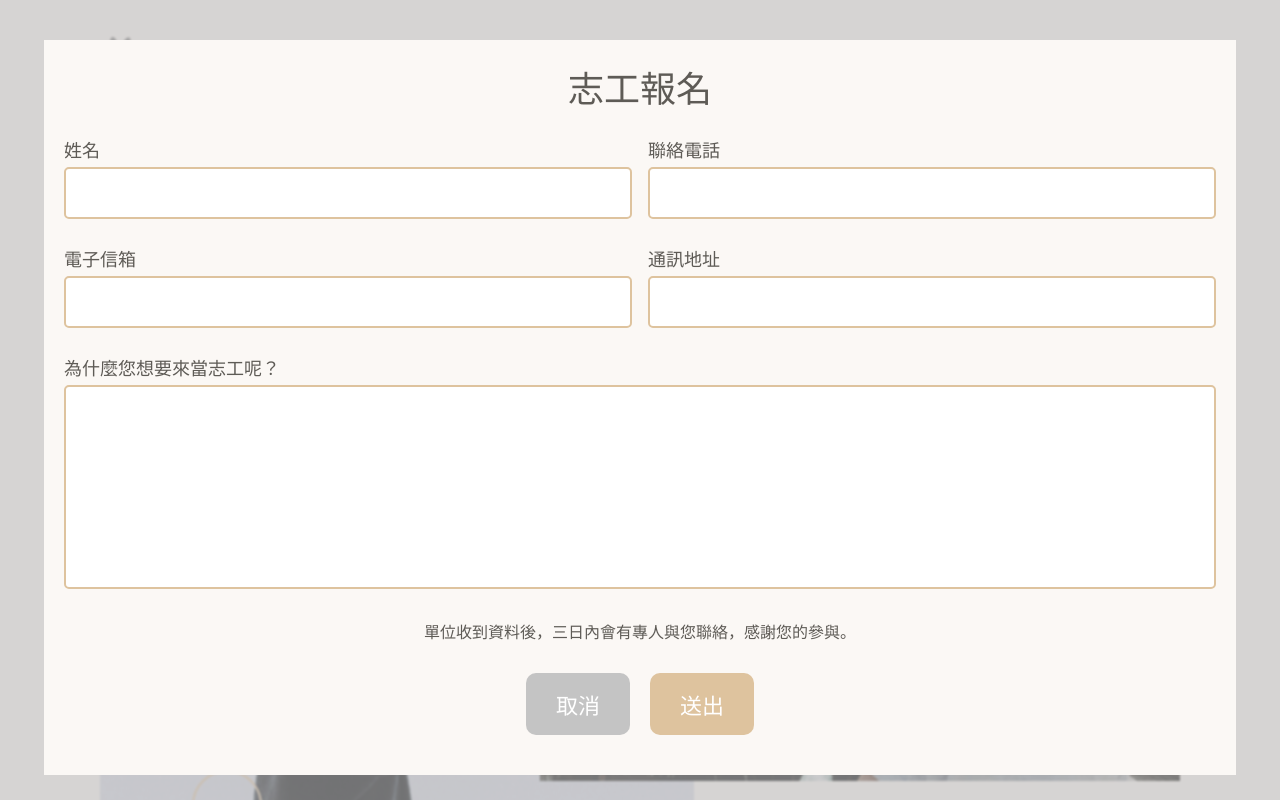
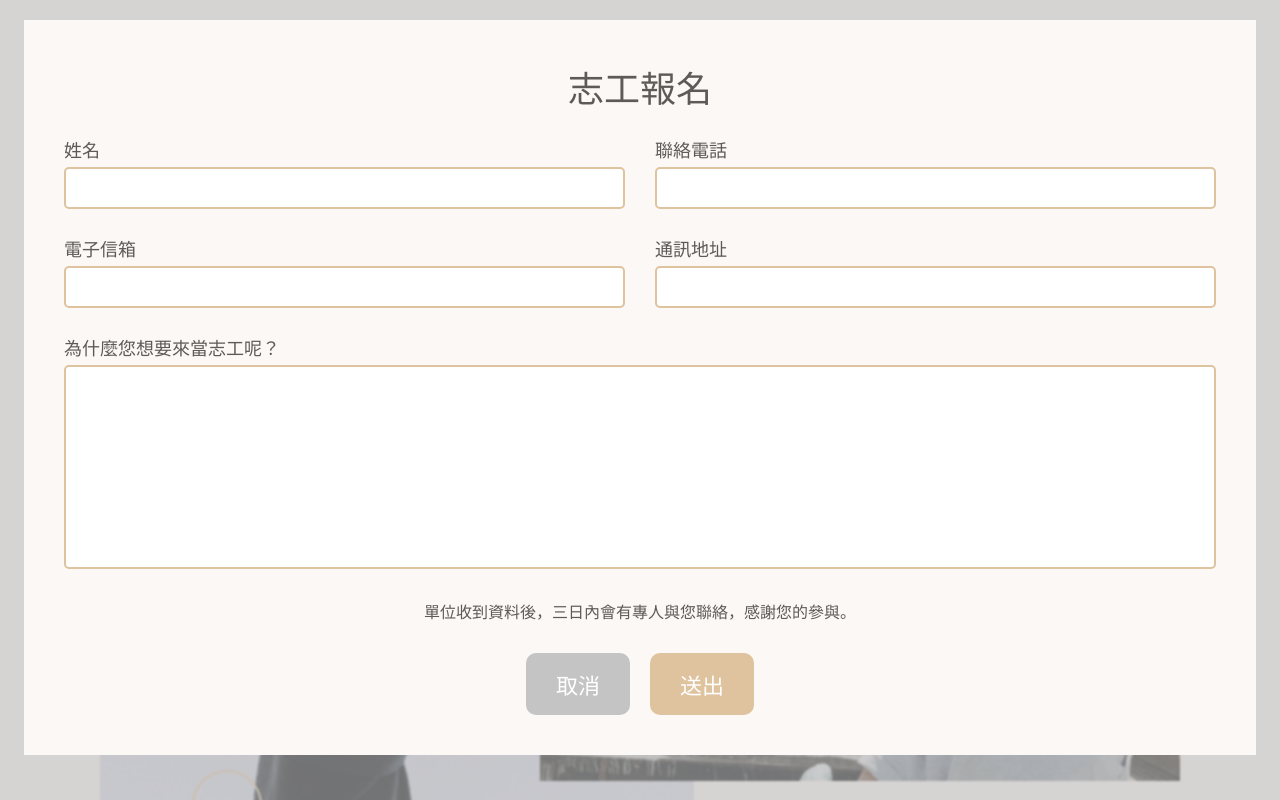
Before and after one commit to sherry-hooo/LangLangAdoption, a Vue app: page /Volunteer in a window 1280 px wide. Both pictures are taken after a click on the button "報名加入". Shown: the top 800 px of the page. Built offline with nearby package versions, Linux system fonts and the light colour scheme.

Commit message:
feat(FormPages) modify AdoptionApply, AdoptionNotice and VolunteerApply to uni style

```diff
--- a/src/components/AdoptionApply.vue
+++ b/src/components/AdoptionApply.vue
@@ -181,7 +181,7 @@ export default {
 
 // 統一表單wrapper樣式
 .wrapper {
-  padding: 20px 0;
+  padding: 20px 0px 20px;
   background: rgba(190, 188, 188, 0.6);
   backdrop-filter: blur(1px);
   display: flex;
@@ -209,17 +209,17 @@ export default {
   .adoption_apply {
     display: flex;
     flex-direction: column;
-    padding: 20px 10px;
+    padding: 20px 10px 20px;
     width: 90%;
     height: fit-content;
     background-color: #fbf8f5;
 
     @include breakpoint.tablet{
-      padding: 20px 20px;
+      padding: 20px 20px 20px;
     }
 
     @include breakpoint.desktop {
-      padding: 20px;
+      padding: 20px 20px 40px;
     }
     .accept_container {
       text-align: center;
@@ -326,7 +326,7 @@ export default {
           width: 100%;
           height: 42px;
           border: 2px solid #dec39e;
-          border-radius: 10px;
+          border-radius: 5px;
         }
 
         input[type='text']{
--- a/src/components/AdoptionNotice.vue
+++ b/src/components/AdoptionNotice.vue
@@ -221,7 +221,7 @@ export default {
   width: 100vw;
   height: 100%;
   min-height: 100vh;
-  padding: 20px 0;
+  padding: 20px 0 20px;
   background: #bebabaab;
   backdrop-filter: blur(5px);
   display: flex;
@@ -232,7 +232,7 @@ export default {
   }
 
   @include breakpoint.desktop {
-    padding: 40px 0;
+    padding: 20px 0 40px;
   }
 }
 // 統一表單樣式
--- a/src/components/VolunteerApply.vue
+++ b/src/components/VolunteerApply.vue
@@ -103,12 +103,12 @@ export default {
   width: 100vw;
   height: 100%;
   min-height: 100vh;
-  padding: 20px 0;
+  padding: 20px 0 20px;
   background: rgba(190, 188, 188, 0.6);
   backdrop-filter: blur(1px);
 
 @include breakpoint.desktop {
-    padding: 40px 0;
+    padding: 20px 0 40px;
   }
 }
 
@@ -152,7 +152,7 @@ form {
     padding: 20px 20px 20px;
   }
   @include breakpoint.desktop{
-    padding: 20px 20px 40px;
+    padding: 40px 40px 40px;
   }
   .notice_message {
     margin: 16px 0 30px;
@@ -218,8 +218,11 @@ form {
       & + label {
         margin: 0 0 0 16px;
       }
-      .form_text {
-        height: 52px;
+    }
+
+    @include breakpoint.desktop{
+      & + label {
+        margin: 0 0 0 30px;
       }
     }
   }
```
